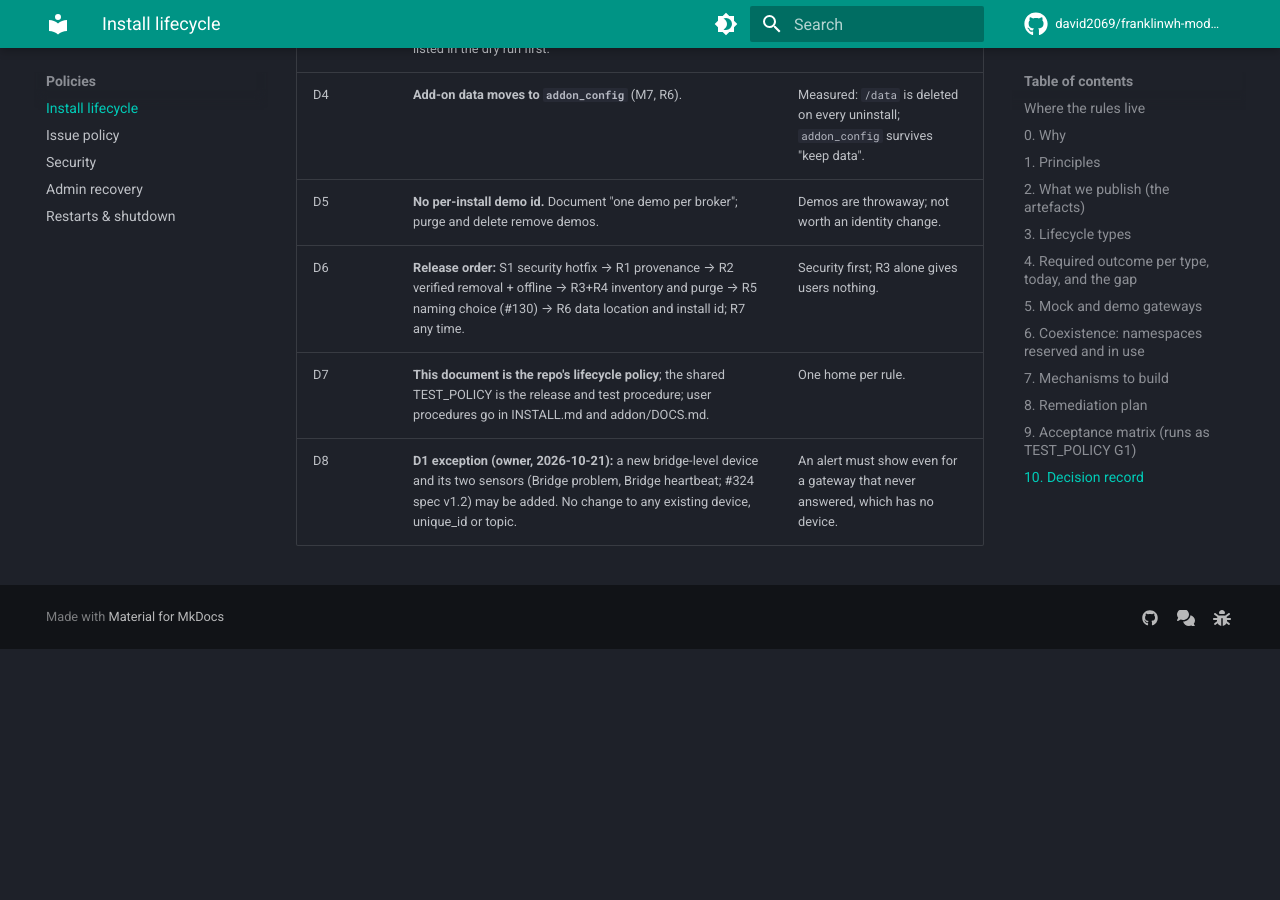
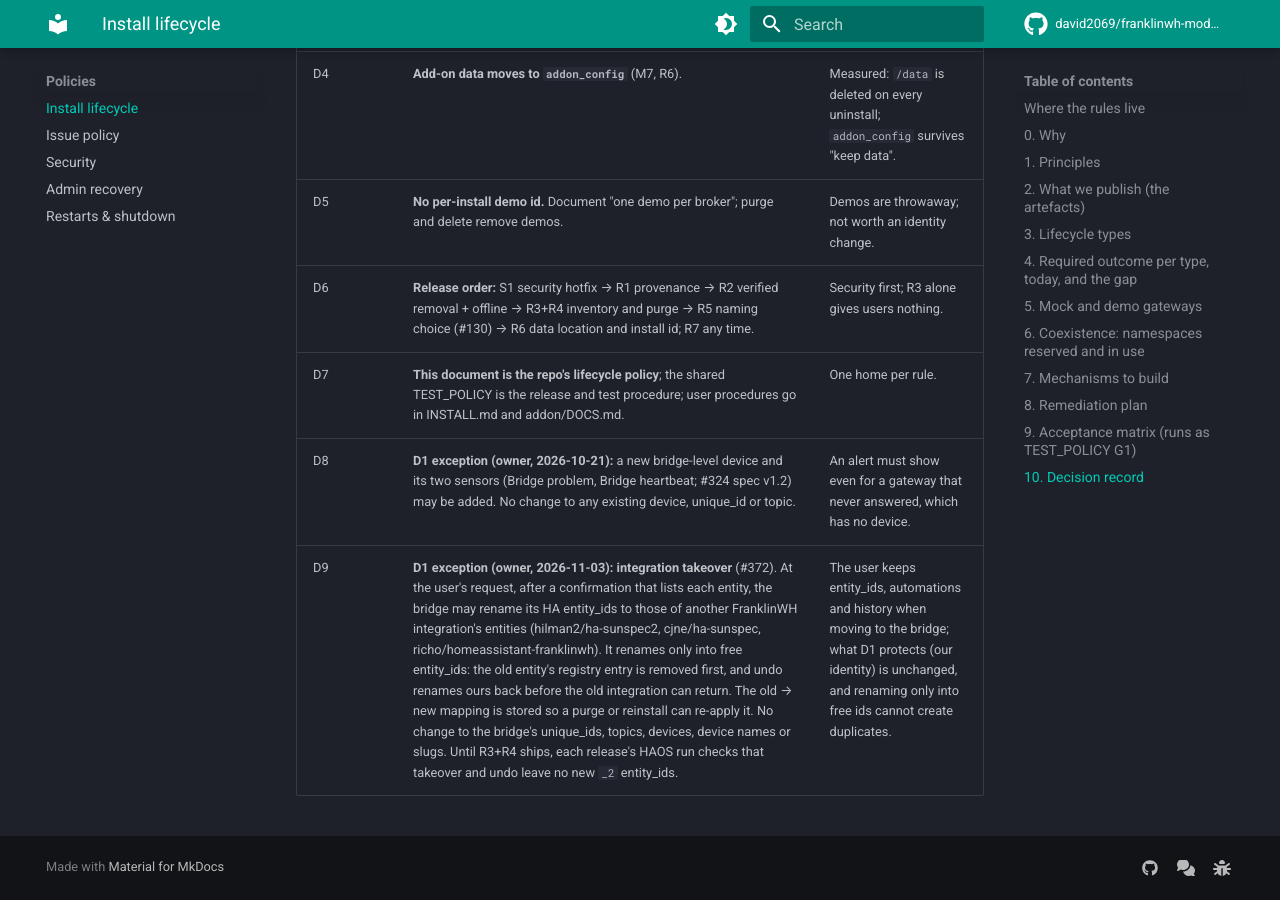
Before and after one commit to david2069/franklinwh-modbus-bridge, an MkDocs documentation site: the page built from docs/install-lifecycle.md, in a window 1280 px wide and 900 px high, scrolled down 14490 px. Built offline with MkDocs 1.6.1 and Material for MkDocs 9.7.7, drawn with Linux system fonts in a browser that asks for light colours; comment, search, counter and statistics services are not loaded; before the commit the page ends 15139 px from its top, so only the background shows below that.

Commit message:
docs(lifecycle): D9, a D1 exception for integration takeover (#445)
The owner agreed (2026-11-03) that takeover may rename the bridge's HA
entity_ids to another FranklinWH integration's, into free ids only, with
no change to our unique_ids, topics, devices or slugs.

Refs #372
Refs #296


Claude-Session: https://claude.ai/code/session_01Y16KzdPEVsgLsqKASFjb7K

Co-authored-by: david2069 <david2069@users.noreply.github.com>
Co-authored-by: Claude Opus 5.5 <noreply@anthropic.com>

```diff
--- a/docs/install-lifecycle.md
+++ b/docs/install-lifecycle.md
@@ -287,3 +287,4 @@ Accepted by the owner on 2026-10-16.
 | D6 | **Release order:** S1 security hotfix → R1 provenance → R2 verified removal + offline → R3+R4 inventory and purge → R5 naming choice (#130) → R6 data location and install id; R7 any time. | Security first; R3 alone gives users nothing. |
 | D7 | **This document is the repo's lifecycle policy**; the shared TEST_POLICY is the release and test procedure; user procedures go in INSTALL.md and addon/DOCS.md. | One home per rule. |
 | D8 | **D1 exception (owner, 2026-10-21):** a new bridge-level device and its two sensors (Bridge problem, Bridge heartbeat; #324 spec v1.2) may be added. No change to any existing device, unique_id or topic. | An alert must show even for a gateway that never answered, which has no device. |
+| D9 | **D1 exception (owner, 2026-11-03): integration takeover** (#372). At the user's request, after a confirmation that lists each entity, the bridge may rename its HA entity_ids to those of another FranklinWH integration's entities (hilman2/ha-sunspec2, cjne/ha-sunspec, richo/homeassistant-franklinwh). It renames only into free entity_ids: the old entity's registry entry is removed first, and undo renames ours back before the old integration can return. The old → new mapping is stored so a purge or reinstall can re-apply it. No change to the bridge's unique_ids, topics, devices, device names or slugs. Until R3+R4 ships, each release's HAOS run checks that takeover and undo leave no new `_2` entity_ids. | The user keeps entity_ids, automations and history when moving to the bridge; what D1 protects (our identity) is unchanged, and renaming only into free ids cannot create duplicates. |
```
